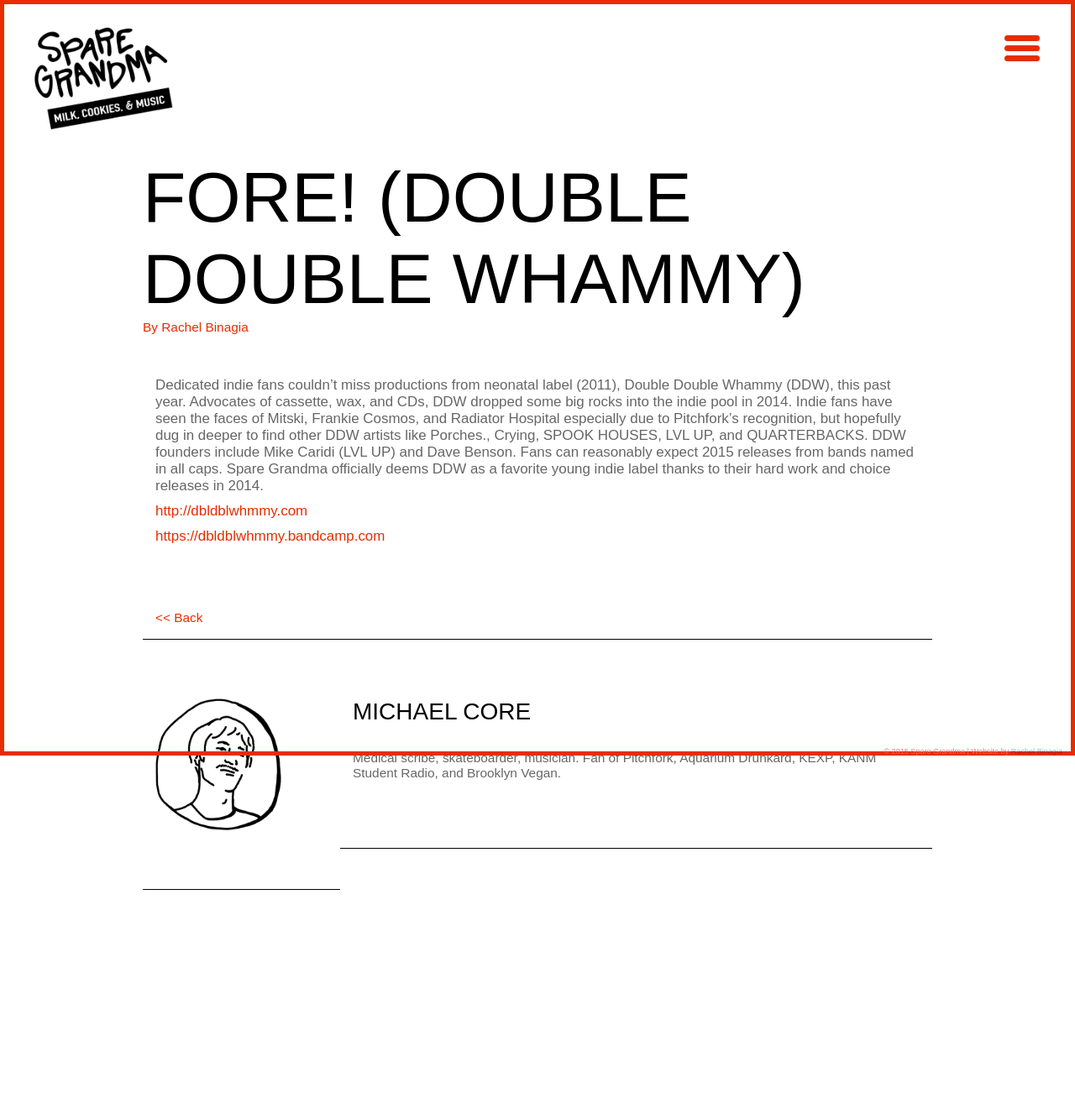
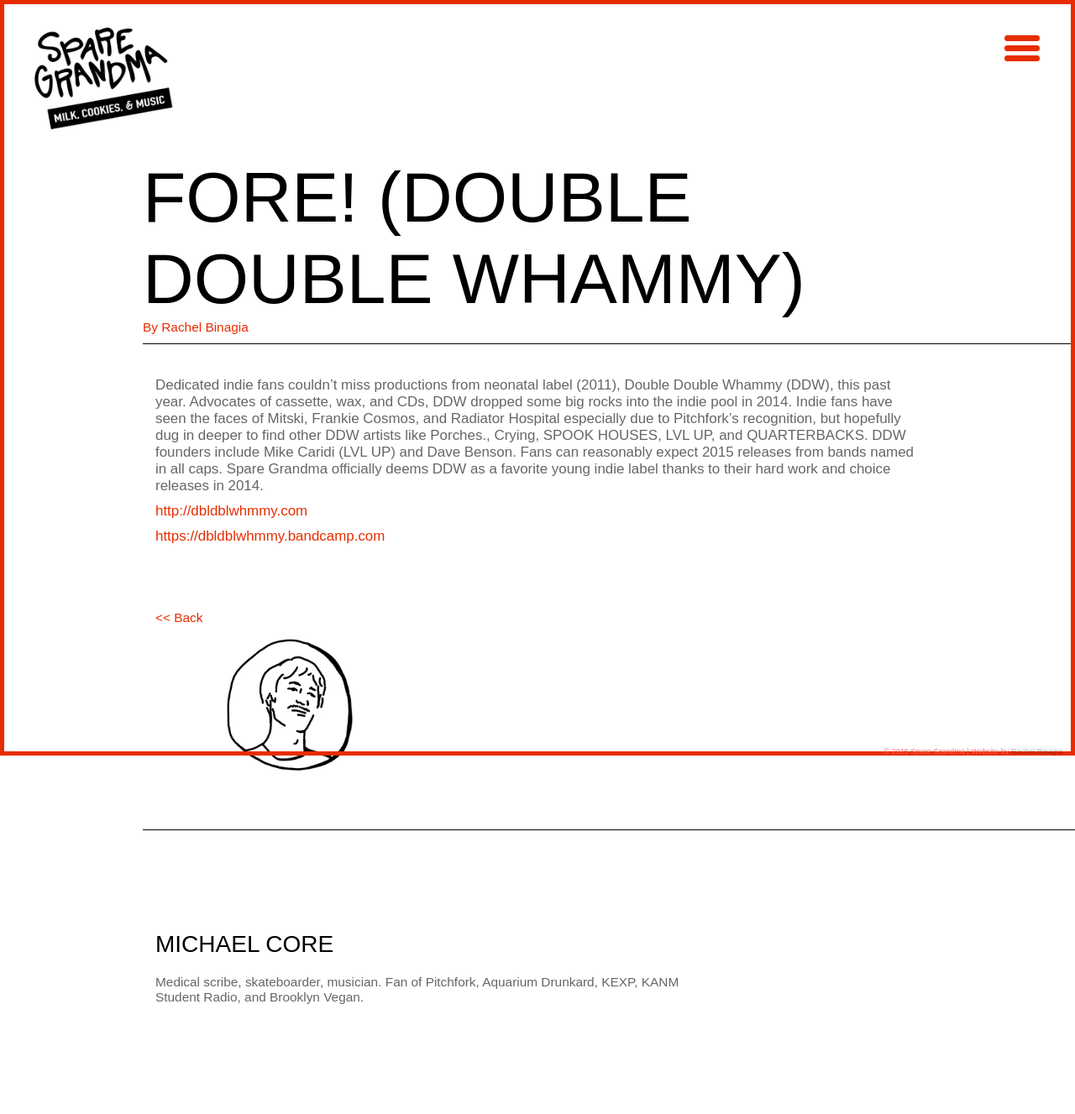
Before and after one commit to rachyrach/sparegrandma, a Jekyll site: the page built from _posts/2015-01-03-Fore!-(double-double-whammy).md, in a window 1280 px wide. Shown: the whole page at 84% size. Built offline with Jekyll 4.4.1, drawn with Linux system fonts in a browser that asks for light colours; Markdown is read by kramdown in place of the engine named in the settings; before the commit the page ends 1180 px from its top, so only the background shows below that.

Commit message:
updates
updates

```diff
--- a/_layouts/post.html
+++ b/_layouts/post.html
@@ -14,11 +14,14 @@
    <a href="{{ site.baseurl }}/writeups"><< Back</a>
 </div>
 
-<div class="authors col-sm-3">
+<div class="container authors"
+<div class="col-sm-3">
     <img src="{{ author.image }}" width="150px" height="auto"/></div>
-<div class="authors col-sm-9">
+<div class="col-sm-9">
 <h2>{{ author.display_name }}</h2><p>{{ author.bio }}</p></div></br>
 </div>
+</div>
+
         </div>
 
 
```
